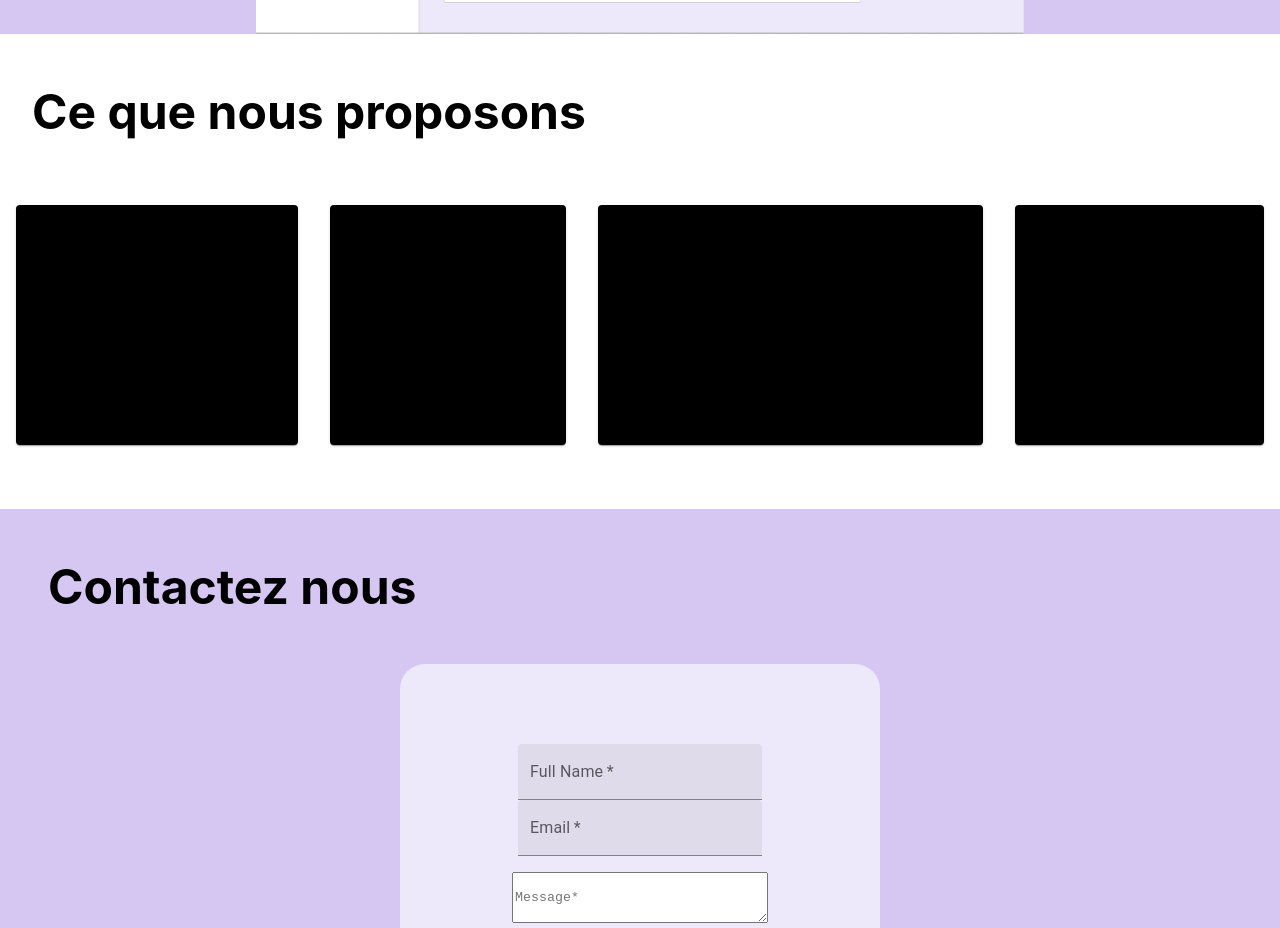
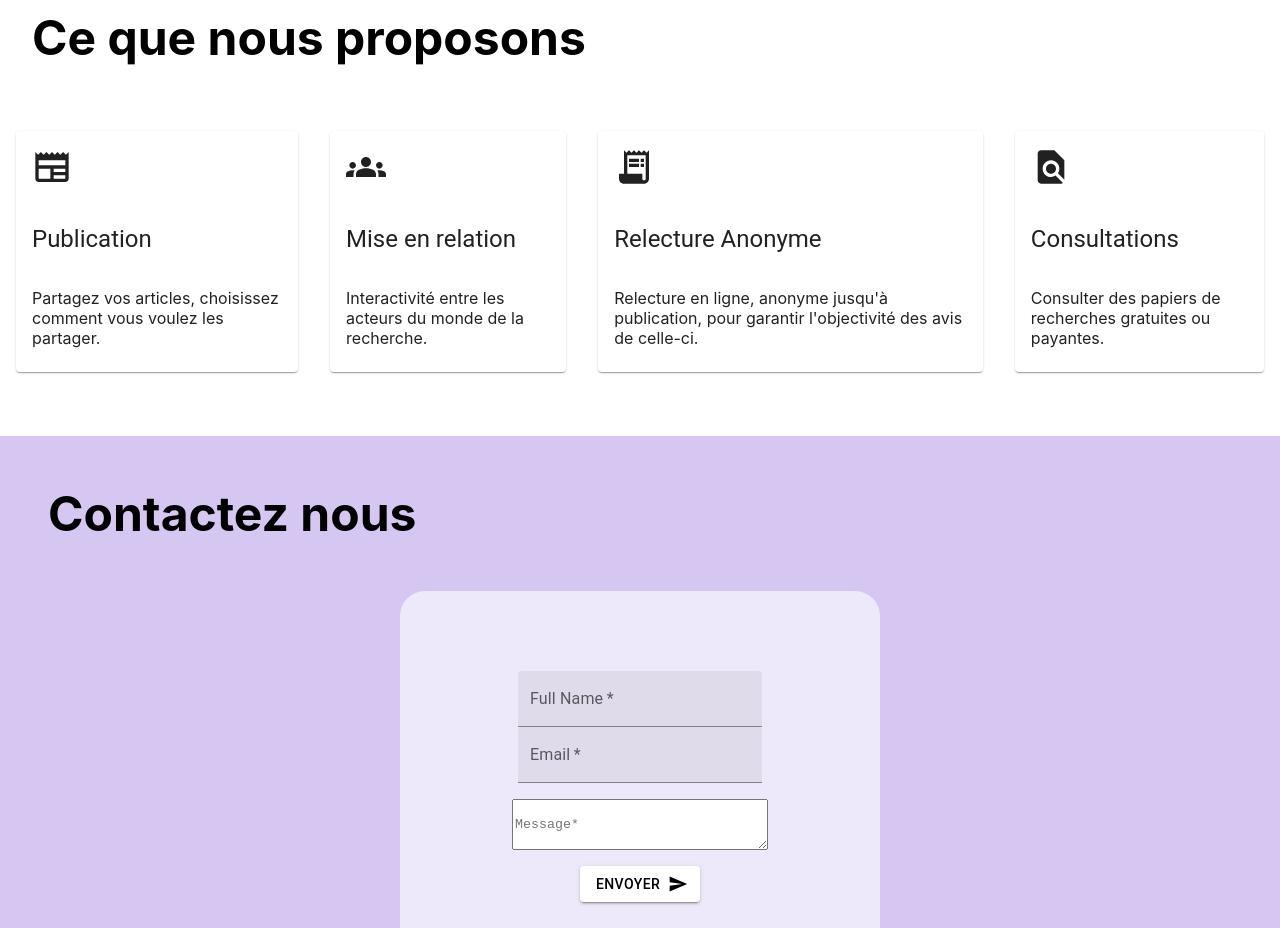
Before and after one commit to researchshare-official/frontend, a Next.js app: page /about in a window 1280 px wide. Shown: the part 780-1708 px from the top of the page. Built offline with nearby package versions, Linux system fonts and the light colour scheme.

Commit message:
Added files to change

```diff
--- a/pages/about.tsx
+++ b/pages/about.tsx
@@ -69,6 +69,7 @@ const About: NextPage = () => {
                     {cards.map((cardy, index) => {
                         return (
                             <Card
+                                sx={{backgroundColor: '#ffffff'}}
                                 key={index}
                                 className={styles.aboutCardsItems}
                             >
```
Also changed, not shown: public/images/hero/Screenshot_20211207_151305.png.
